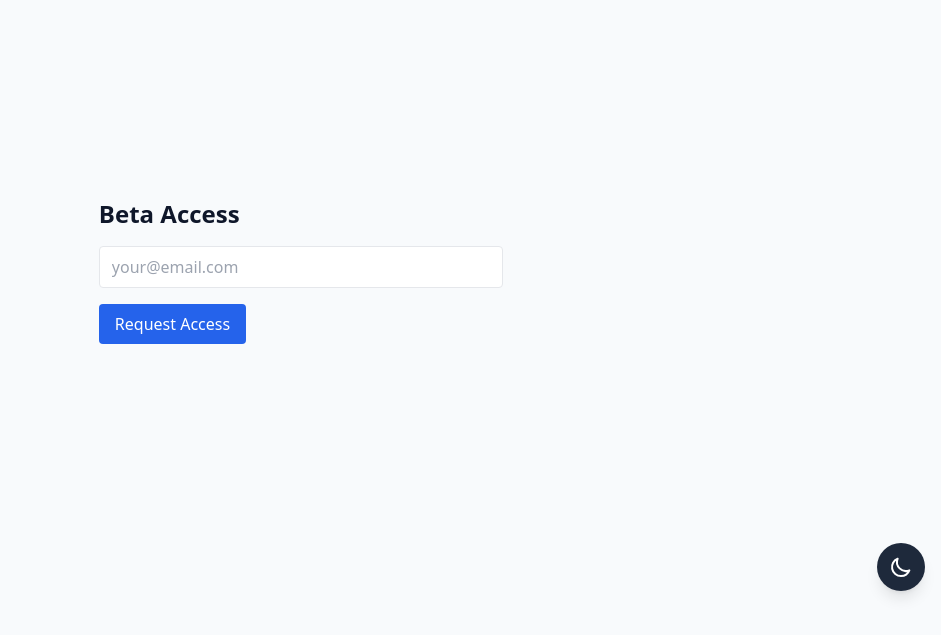
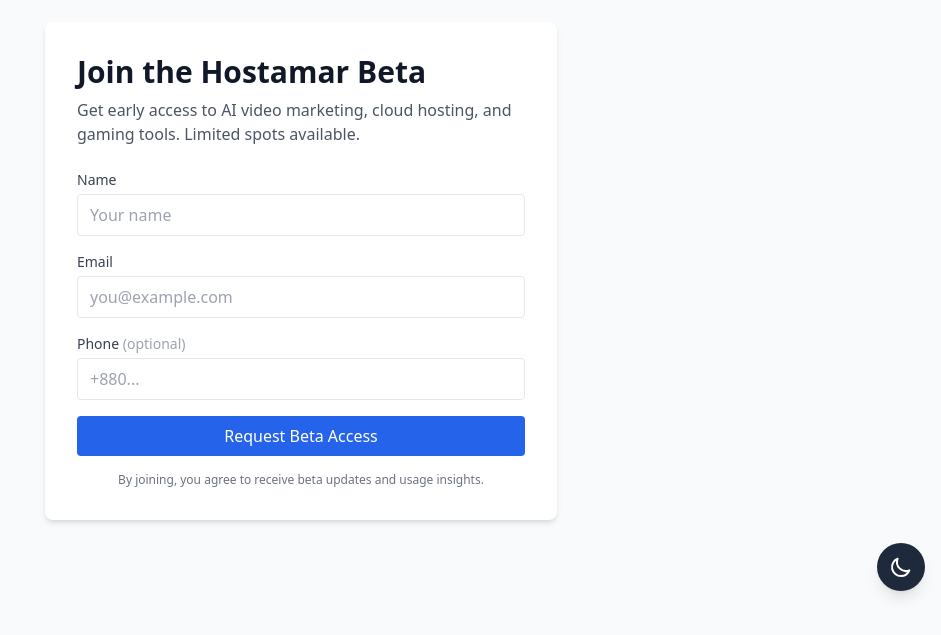
Before and after one commit to monjilaktn/hostamar, a Next.js app: page /beta in a window 1280 px wide. Shown: the part 129-764 px from the top of the page, without its empty margins (339-1280 px from the left). Built offline with nearby package versions, Linux system fonts and the light colour scheme; no server answers.

Commit message:
beta: wire landing page to signup API

```diff
--- a/app/beta/page.tsx
+++ b/app/beta/page.tsx
@@ -1,34 +1,121 @@
 'use client';
+
 import { useState } from 'react';
 
 export default function BetaPage() {
-  const [email, setEmail] = useState('');
-  const [status, setStatus] = useState('');
+  const [form, setForm] = useState({ name: '', email: '', phone: '' });
+  const [status, setStatus] = useState<'idle' | 'loading' | 'success' | 'error'>('idle');
+  const [message, setMessage] = useState('');
 
-  const handleSubmit = async (e: React.FormEvent) => {
+  async function handleSubmit(e: React.FormEvent) {
     e.preventDefault();
-    setStatus('pending');
-    // TODO: implement beta signup
-    setStatus('Beta access coming soon.');
-  };
+    if (!form.name.trim() || !form.email.trim()) {
+      setStatus('error');
+      setMessage('Name and email are required.');
+      return;
+    }
+
+    setStatus('loading');
+    setMessage('');
+
+    try {
+      const res = await fetch('/api/beta/signup', {
+        method: 'POST',
+        headers: { 'Content-Type': 'application/json' },
+        body: JSON.stringify({
+          name: form.name.trim(),
+          email: form.email.trim(),
+          phone: form.phone.trim() || undefined,
+        }),
+      });
+
+      const data = await res.json();
+
+      if (!res.ok || !data.success) {
+        throw new Error(data.error || 'Something went wrong.');
+      }
+
+      setStatus('success');
+      setMessage(`Beta access requested! Your invite code: ${data.invite.code}`);
+      setForm({ name: '', email: '', phone: '' });
+    } catch (err: any) {
+      setStatus('error');
+      setMessage(err.message || 'Request failed. Please try again.');
+    }
+  }
 
   return (
-    <div className="min-h-screen flex items-center justify-center">
+    <div className="min-h-screen flex items-center justify-center bg-gray-50 px-4">
+      <div className="w-full max-w-lg bg-white rounded-lg shadow-md p-8">
+        <h1 className="text-3xl font-bold text-gray-900 mb-2">Join the Hostamar Beta</h1>
+        <p className="text-gray-600 mb-6">
+          Get early access to AI video marketing, cloud hosting, and gaming tools. Limited spots available.
+        </p>
+
         <form onSubmit={handleSubmit} className="space-y-4">
-        <h1 className="text-2xl font-bold">Beta Access</h1>
+          <div>
+            <label className="block text-sm font-medium text-gray-700 mb-1" htmlFor="name">Name</label>
             <input
-          type="email"
-          value={email}
-          onChange={(e) => setEmail(e.target.value)}
-          placeholder="your@email.com"
+              id="name"
+              type="text"
+              value={form.name}
+              onChange={(e) => setForm({ ...form, name: e.target.value })}
               className="border rounded px-3 py-2 w-full"
+              placeholder="Your name"
               required
             />
-        <button type="submit" className="bg-blue-600 text-white px-4 py-2 rounded">
-          Request Access
+          </div>
+
+          <div>
+            <label className="block text-sm font-medium text-gray-700 mb-1" htmlFor="email">Email</label>
+            <input
+              id="email"
+              type="email"
+              value={form.email}
+              onChange={(e) => setForm({ ...form, email: e.target.value })}
+              className="border rounded px-3 py-2 w-full"
+              placeholder="you@example.com"
+              required
+            />
+          </div>
+
+          <div>
+            <label className="block text-sm font-medium text-gray-700 mb-1" htmlFor="phone">Phone <span className="text-gray-400">(optional)</span></label>
+            <input
+              id="phone"
+              type="tel"
+              value={form.phone}
+              onChange={(e) => setForm({ ...form, phone: e.target.value })}
+              className="border rounded px-3 py-2 w-full"
+              placeholder="+880..."
+            />
+          </div>
+
+          <button
+            type="submit"
+            disabled={status === 'loading'}
+            className="bg-blue-600 text-white px-4 py-2 rounded w-full disabled:opacity-50"
+          >
+            {status === 'loading' ? 'Submitting...' : 'Request Beta Access'}
           </button>
-        {status && <p className="text-sm">{status}</p>}
+
+          {message && (
+            <p
+              className={
+                status === 'error'
+                  ? 'text-sm text-red-600'
+                  : 'text-sm text-green-700'
+              }
+            >
+              {message}
+            </p>
+          )}
         </form>
+
+        <p className="text-xs text-gray-500 mt-4 text-center">
+          By joining, you agree to receive beta updates and usage insights.
+        </p>
+      </div>
     </div>
   );
 }
```
Lines whose indentation alone changed are shown as unchanged.
